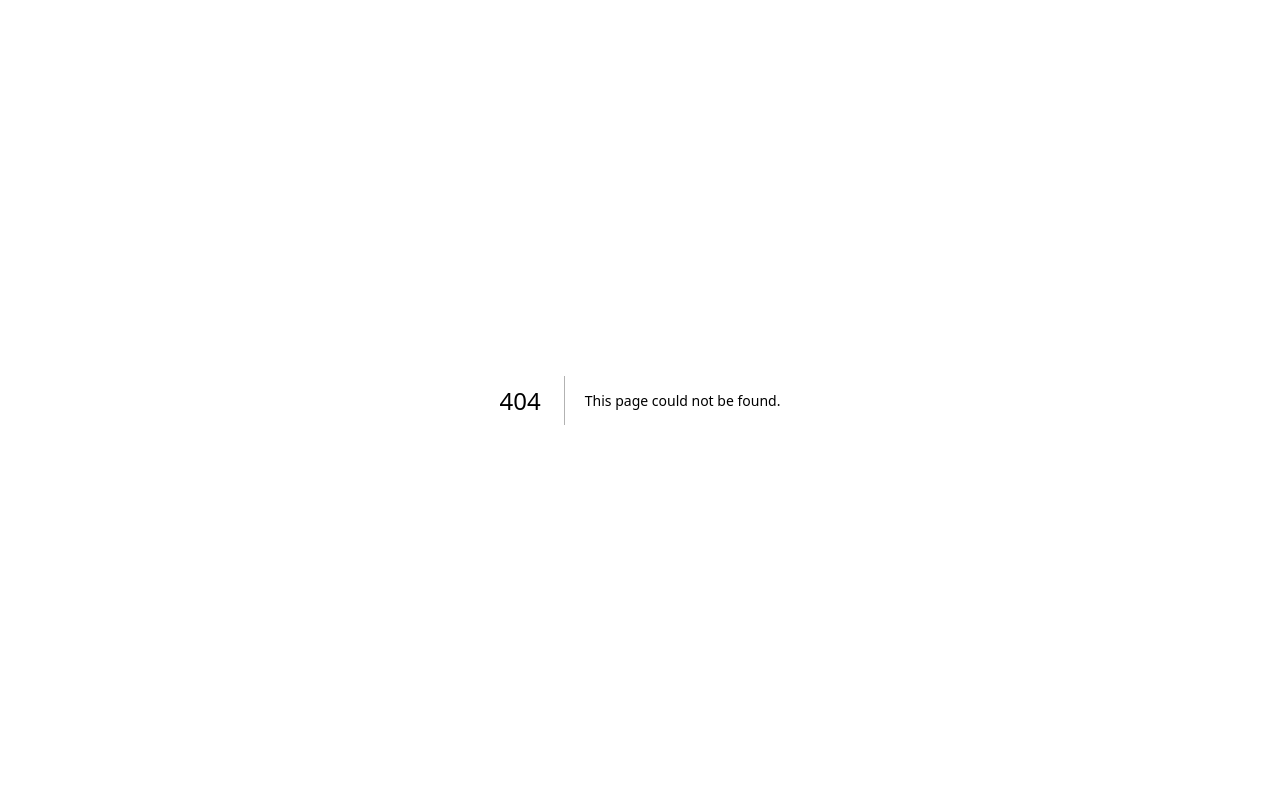
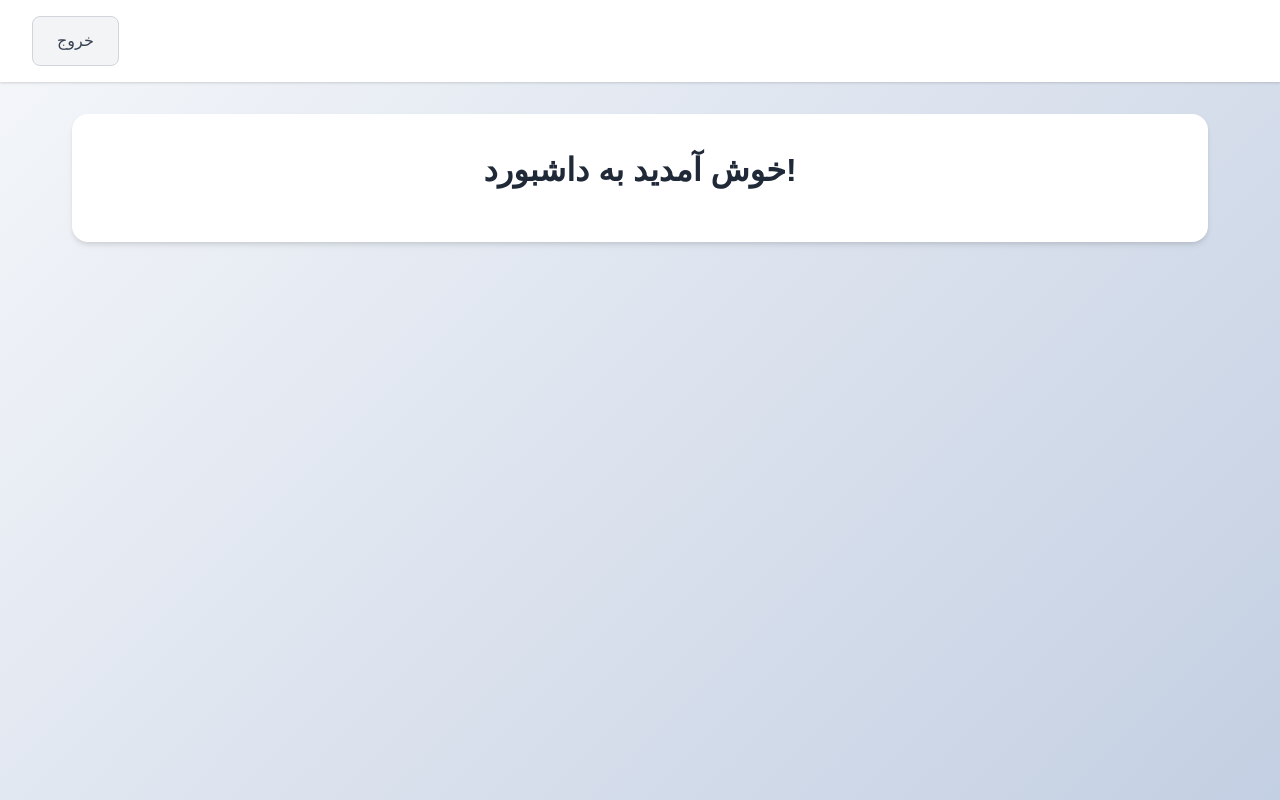
Before and after one commit to selengr/auth-with-phone, a Next.js app: page /dashboard in a window 1280 px wide. Before the commit this address had no page. Built offline with nearby package versions, Linux system fonts and the light colour scheme.

Commit message:
Implemented dashboard

```diff
--- /dev/null
+++ b/src/app/dashboard/dashboard.module.scss
@@ -0,0 +1,39 @@
+.dashboardContainer {
+    min-height: 100vh;
+    background: linear-gradient(135deg, #f5f7fa 0%, #c3cfe2 100%);
+
+    .header {
+      background: white;
+      box-shadow: 0 1px 3px 0 rgba(0, 0, 0, 0.1), 0 1px 2px 0 rgba(0, 0, 0, 0.06);
+      padding: 1rem 2rem;
+
+    }
+
+    .main {
+      max-width: 1200px;
+      margin: 0 auto;
+      padding: 2rem;
+
+      .welcomeCard {
+        background: white;
+        border-radius: 1rem;
+        padding: 2rem;
+        box-shadow: 0 4px 6px -1px rgba(0, 0, 0, 0.1), 0 2px 4px -1px rgba(0, 0, 0, 0.06);
+        text-align: center;
+
+        .welcomeTitle {
+          font-size: 2rem;
+          font-weight: 700;
+          color: #1f2937;
+          margin-bottom: 1rem;
+        }
+
+        .welcomeMessage {
+          color: #6b7280;
+          font-size: 1.125rem;
+          margin-bottom: 2rem;
+        }
+
+      }
+    }
+  }
--- /dev/null
+++ b/src/app/dashboard/page.tsx
@@ -0,0 +1,39 @@
+"use client"
+
+import type React from "react"
+import { Button } from "@/components/ui"
+
+
+import styles from "./dashboard.module.scss"
+
+const DashboardPage: React.FC = () => {
+
+
+
+  const handleLogout = () => {
+
+  }
+
+
+  return (
+    <div className={styles.dashboardContainer}>
+      <header className={styles.header}>
+        <div className={styles.headerContent}>
+
+            <Button variant="secondary" onClick={handleLogout} className={styles.logoutButton}>
+              خروج
+            </Button>
+
+        </div>
+      </header>
+
+      <main className={styles.main}>
+        <div className={styles.welcomeCard}>
+          <h1 className={styles.welcomeTitle}>خوش آمدید به داشبورد!</h1>
+        </div>
+      </main>
+    </div>
+  )
+}
+
+export default DashboardPage
```
